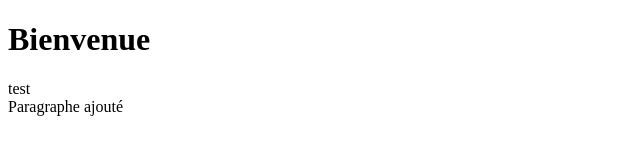
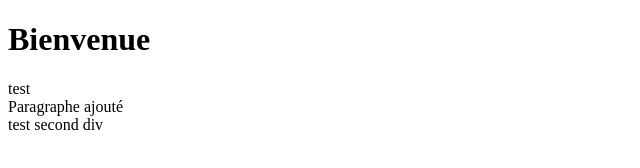
Before and after one commit to sa1ma02/tp2, a plain HTML site: page index.html in a window 1280 px wide. Shown: the whole page, without its empty margins (0-640 px from the left). Drawn offline with Linux system fonts and the light colour scheme.

Commit message:
ajout d un nouveau div

```diff
--- a/index.html
+++ b/index.html
@@ -9,6 +9,7 @@
   <h1>Bienvenue </h1>
   <div class="p"> test</div>
   <div>Paragraphe ajouté</div>
+  <div>test second div</div>
 
 </body>
 </html>
```
